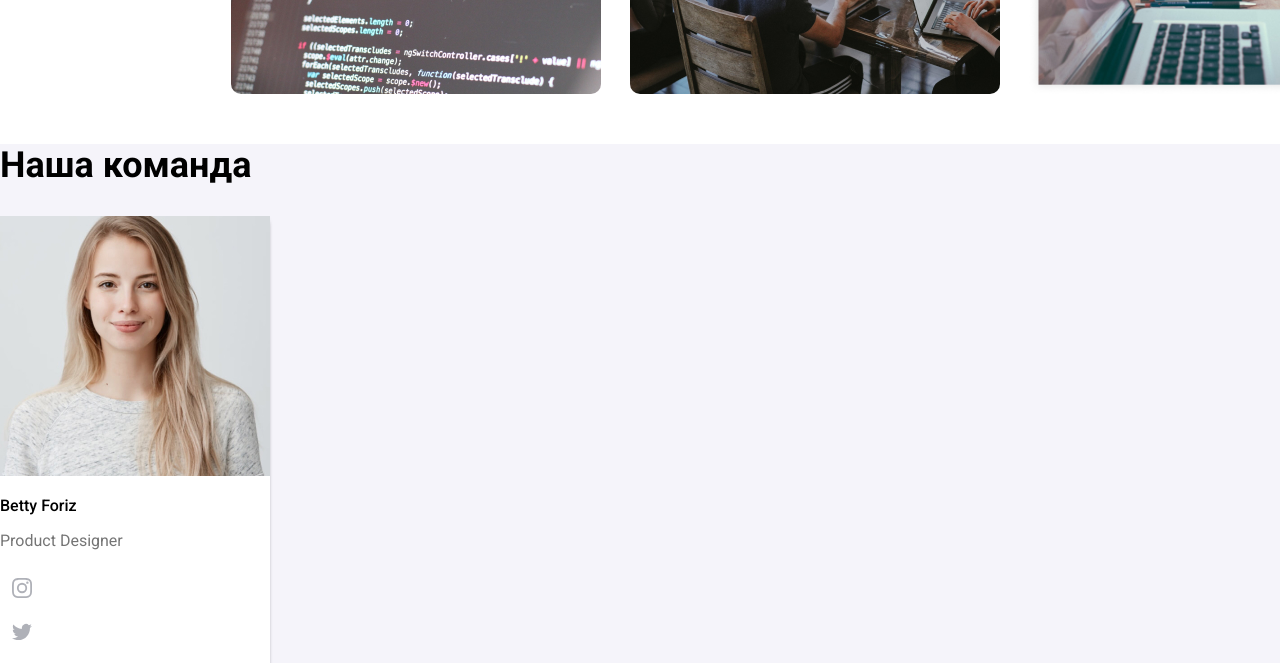
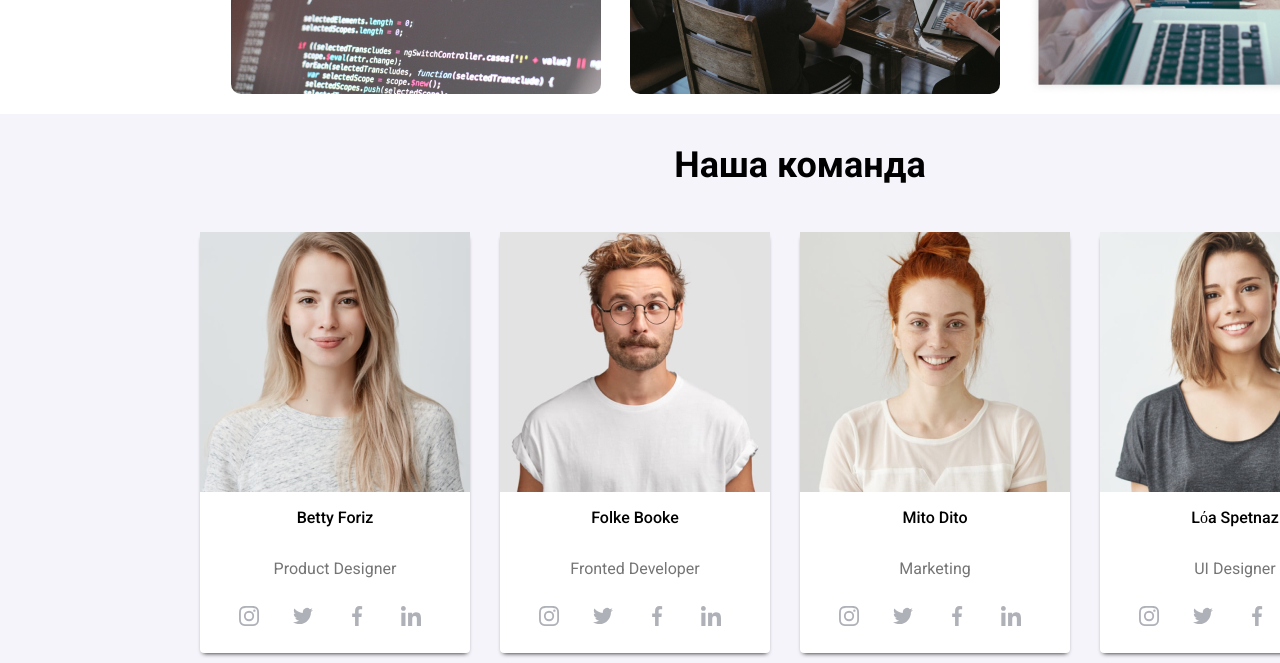
Before and after one commit to SolonetsMykhailo/wt-markup-03, a plain HTML site: page index.html in a window 1280 px wide. Shown: the part 1310-1973 px from the top of the page. Drawn offline with Linux system fonts and the light colour scheme.

Commit message:
team
end section about team

```diff
--- a/css/style.css
+++ b/css/style.css
@@ -132,17 +132,30 @@ header nav ul li:hover{
     margin-left: 29px;
 }
 .work ul li img{border-radius: 10px;}
-.team{background-color: #F5F4FA;}
+.team{
+    background-color: #F5F4FA;
+    display: flex;
+    align-items: center;
+    flex-direction: column;
+}
 .team h2 {
     font-size: 36px;
     font-weight: 700;
 }
+.team .workers {
+    display: flex;
+    align-items: center;
+    justify-content: center;
+}
 .team .workers .worker{
     background-color: #FFFFFF;
     box-shadow: var(--shadow);
-    margin-bottom: 10px;
     width: 270px;
     border-radius: 0 0 4px 4px;
+    margin-right: 30px;
+    display: flex;
+    align-items: center;
+    flex-direction: column;
 }
 .team .workers .worker .name{
     font-size: 16px;
@@ -159,6 +172,16 @@ header nav ul li:hover{
     align-items: center;
     width: 44px;
     height: 44px;
+}
+.team .workers .worker ul {
+    display: flex;
+    justify-content: center;
+    align-items: center;
+    margin: 0 0 15px;
+    padding: 0;
+}
+.team .workers .worker ul li{
+    margin-right: 10px;
 }
 .team .workers .worker a:hover {
     background-color: var(--blue);
```
